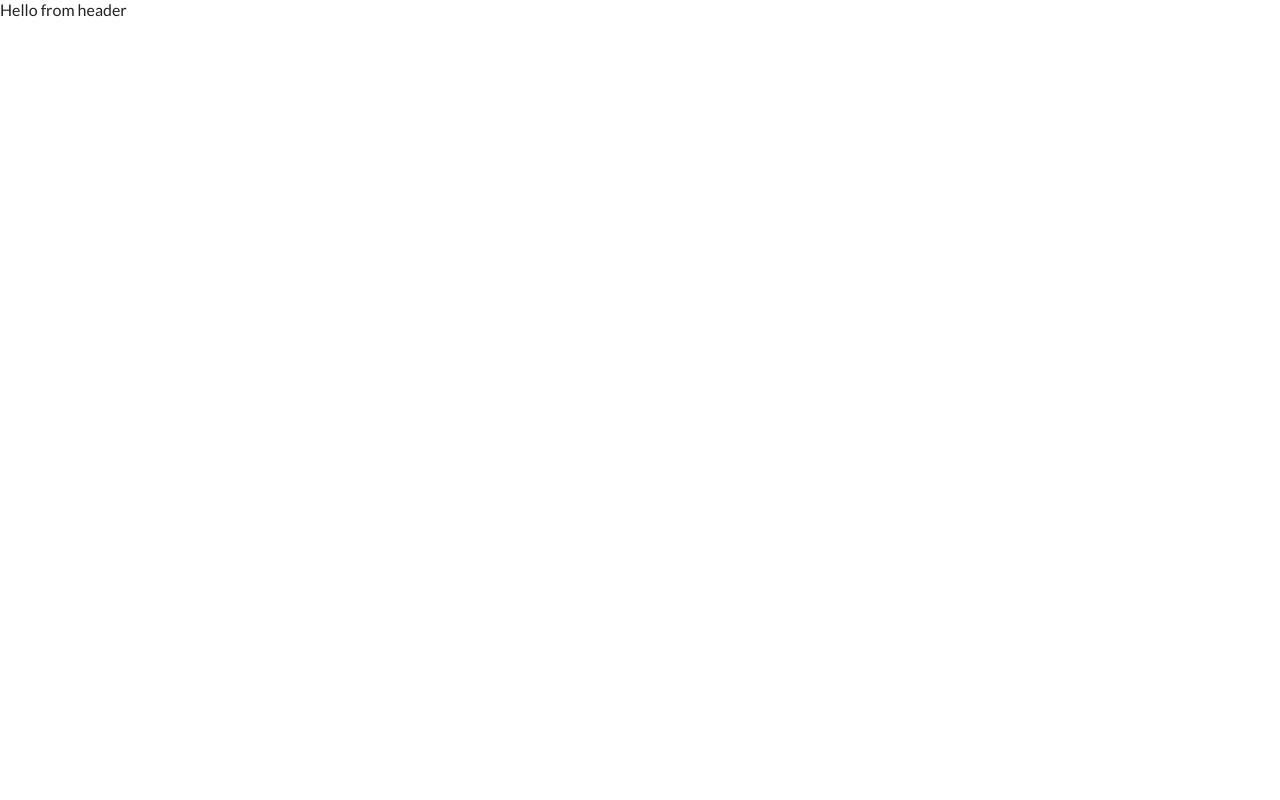
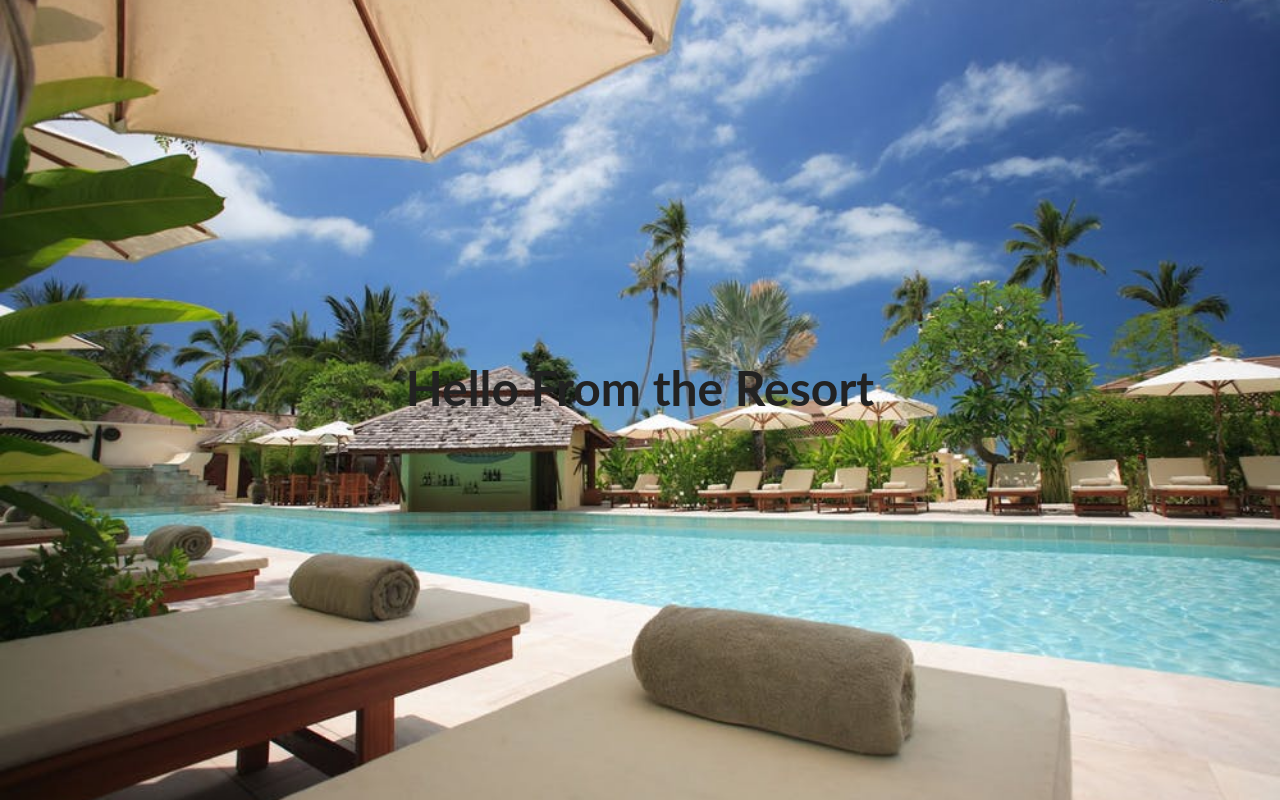
Before and after one commit to iyadhb/resort-project, a React (Create React App) app: page / in a window 1280 px wide. Built offline with nearby package versions, Linux system fonts and the light colour scheme.

Commit message:
Hero Component

```diff
--- /dev/null
+++ b/src/components/globals/Hero.js
@@ -0,0 +1,15 @@
+import styled from 'styled-components'
+import homeImg from '../../images/homeBcg.jpeg'
+
+const Hero = styled.header`
+min-height: 100vh;
+background: url(${props => props.img || homeImg})center/cover fixed no-repeat;
+display: flex;
+align-items: center;
+justify-content: center;
+
+
+
+`
+
+export default Hero
--- a/src/components/home/Header.js
+++ b/src/components/home/Header.js
@@ -1,10 +1,14 @@
 import React from 'react'
+import Hero from '../globals/Hero'
+import aboutImg from '../../images/aboutBcg.jpeg'
 
 const Header = () => {
     return (
-        <div>
-          Hello from header
-        </div>
+       <>
+      <Hero img={aboutImg}>
+        <h1>Hello From the Resort</h1>
+        </Hero>
+        </>
     )
 }
 
```
